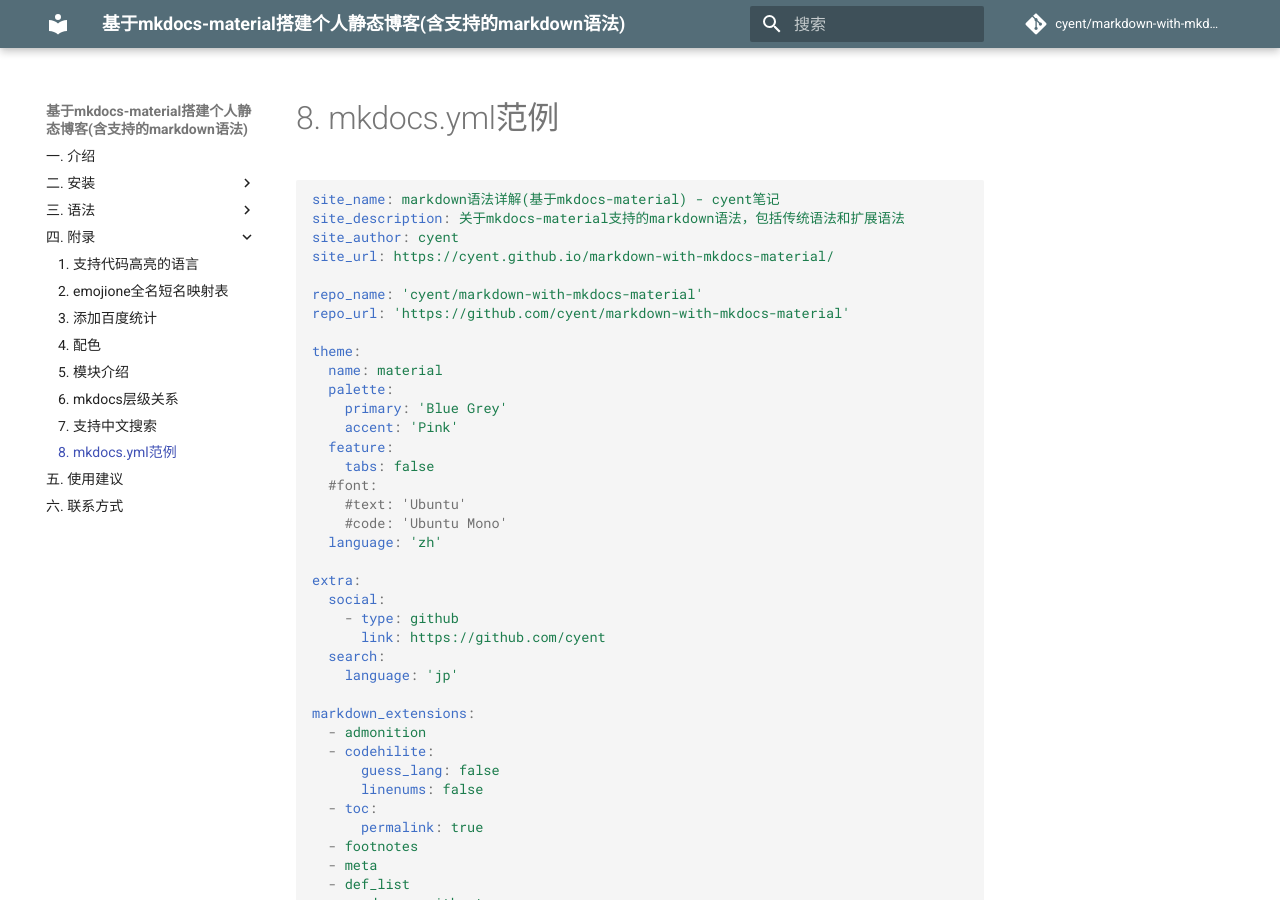
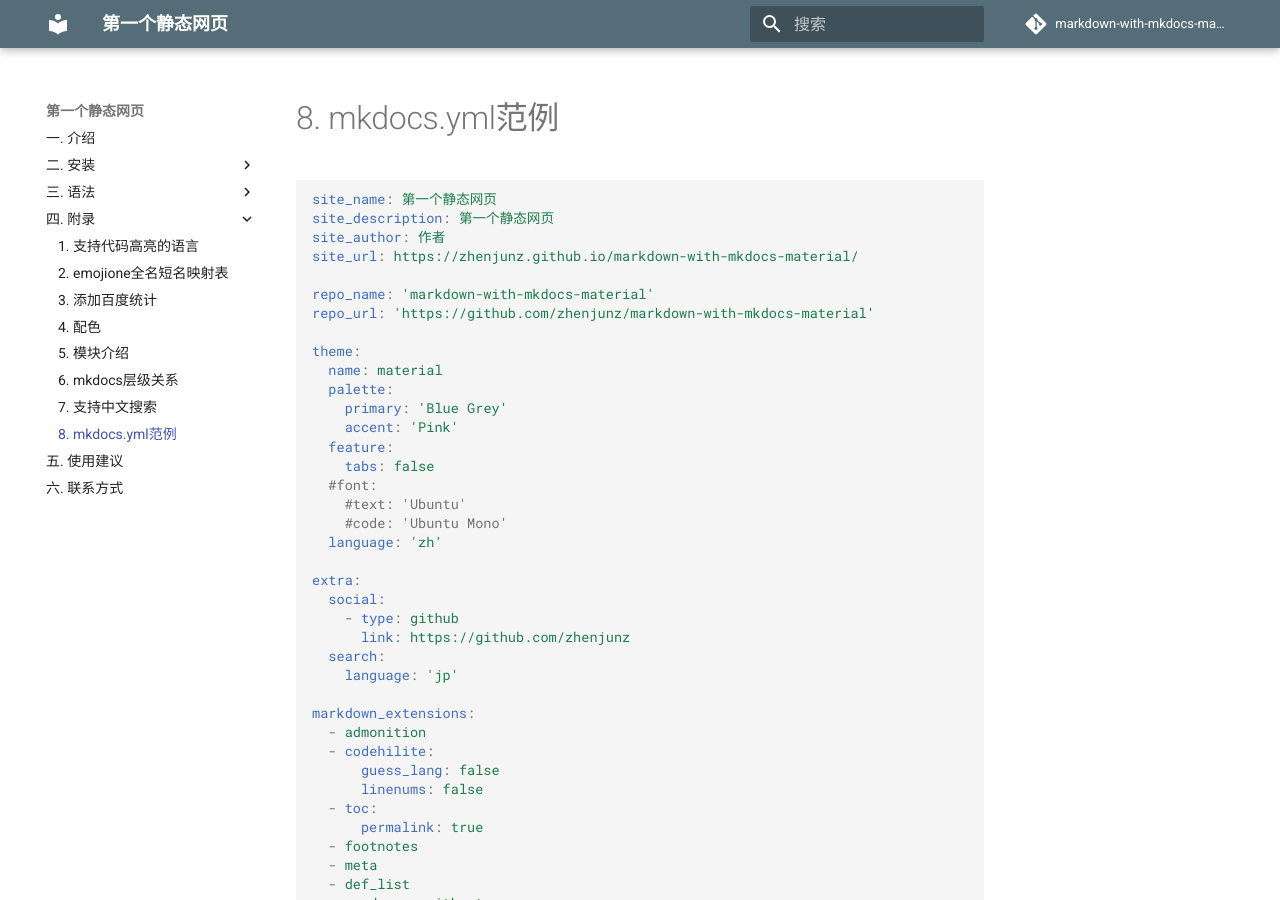
Before and after one commit to zhenjunz/markdown-with-mkdocs-material, an MkDocs documentation site: the page built from docs/appendix/yml.md, in a window 1280 px wide and 900 px high. Built offline with MkDocs 1.6.1 and Material for MkDocs 9.7.7, drawn with Linux system fonts in a browser that asks for light colours; comment, search, counter and statistics services are not loaded.

Commit message:
first doc

````diff
--- a/docs/appendix/yml.md
+++ b/docs/appendix/yml.md
@@ -1,11 +1,11 @@
 ```yaml
-site_name: markdown语法详解(基于mkdocs-material) - cyent笔记
-site_description: 关于mkdocs-material支持的markdown语法，包括传统语法和扩展语法
-site_author: cyent
-site_url: https://cyent.github.io/markdown-with-mkdocs-material/
+site_name: 第一个静态网页
+site_description: 第一个静态网页
+site_author: 作者
+site_url: https://zhenjunz.github.io/markdown-with-mkdocs-material/
 
-repo_name: 'cyent/markdown-with-mkdocs-material'
-repo_url: 'https://github.com/cyent/markdown-with-mkdocs-material'
+repo_name: 'markdown-with-mkdocs-material'
+repo_url: 'https://github.com/zhenjunz/markdown-with-mkdocs-material'
 
 theme:
   name: material
@@ -22,7 +22,7 @@
 extra:
   social:
     - type: github
-      link: https://github.com/cyent
+      link: https://github.com/zhenjunz
   search:
     language: 'jp'
 
--- a/mkdocs.yml
+++ b/mkdocs.yml
@@ -1,10 +1,10 @@
-site_name: 基于mkdocs-material搭建个人静态博客(含支持的markdown语法)
-site_description: mkdocs搭建，使用material主题，并包含官方支持的markdown语法，包括传统语法和扩展语法
-site_author: 小慢哥
-site_url: https://cyent.github.io/markdown-with-mkdocs-material/
+site_name: 第一个静态网页
+site_description: 第一个静态网页
+site_author: 作者
+site_url: https://zhenjunz.github.io/markdown-with-mkdocs-material/
 
-repo_name: 'cyent/markdown-with-mkdocs-material'
-repo_url: 'https://github.com/cyent/markdown-with-mkdocs-material'
+repo_name: 'markdown-with-mkdocs-material'
+repo_url: 'https://github.com/zhenjunz/markdown-with-mkdocs-material'
 
 theme:
   name: material
@@ -21,7 +21,7 @@
 extra:
   social:
     - type: github
-      link: https://github.com/cyent
+      link: https://github.com/zhenjunz
   search:
     language: 'jp'
 
````
Also changed, not shown: README.md (+11 -2 lines), docs/contact.md (+1 -1 lines).
